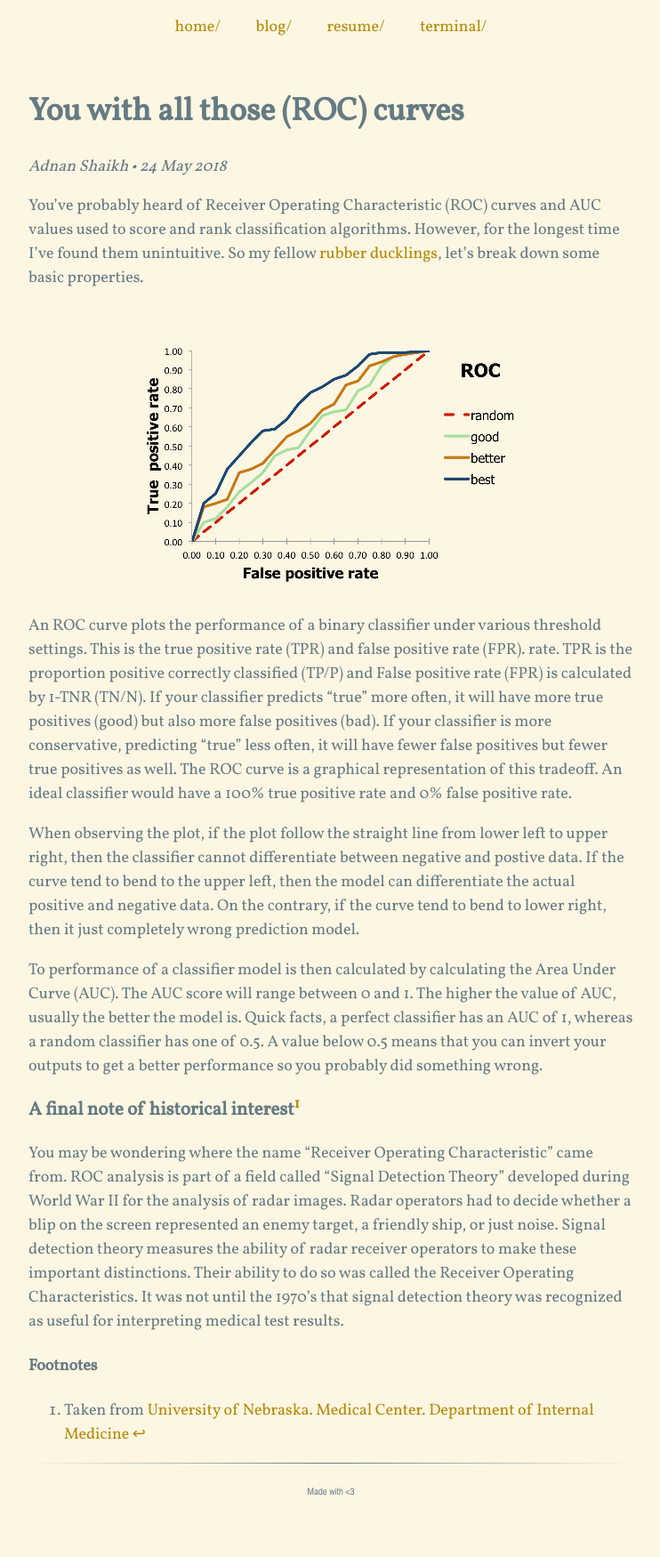
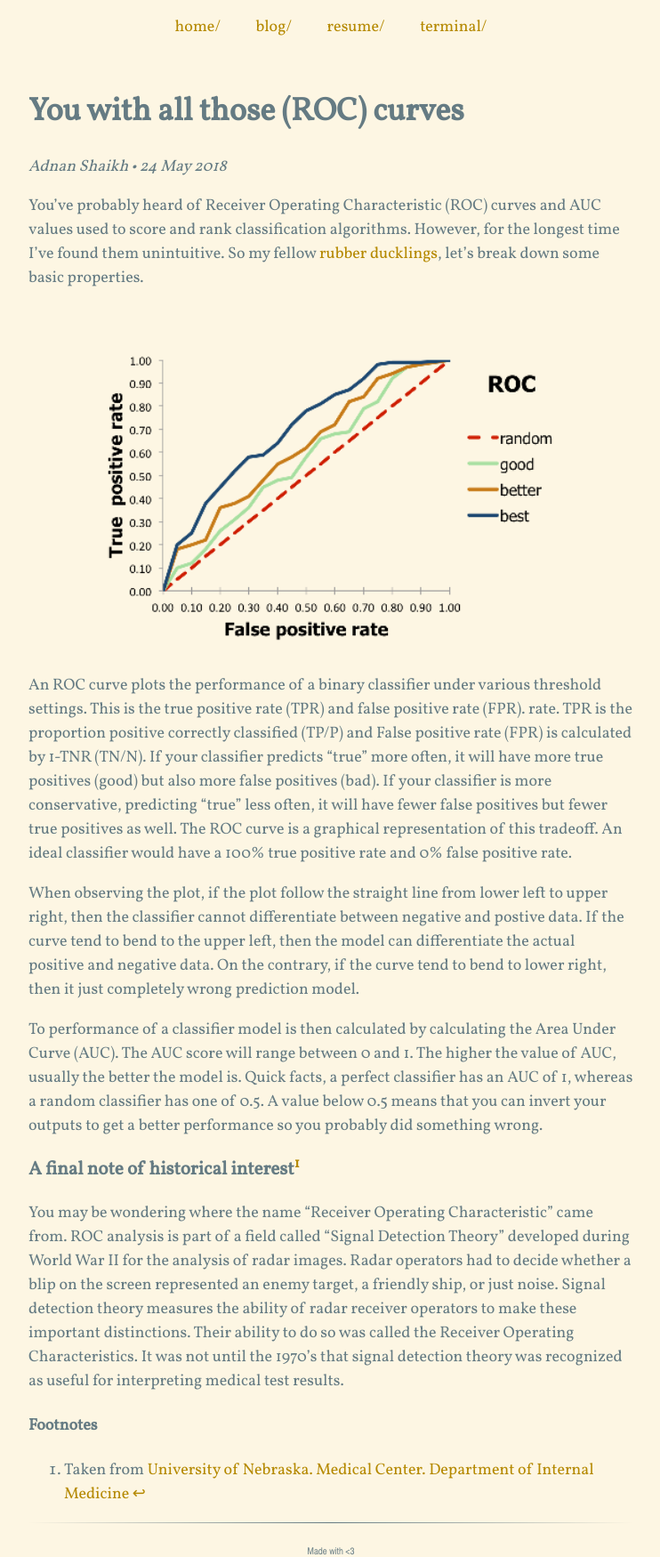
Before and after one commit to adyshake/adyshake.github.io, a Jekyll site: the page built from _posts/2018-05-24-curves.md, in a window 1280 px wide. Shown: the whole page at 89% size, without its empty margins (268-1010 px from the left). Built offline with Jekyll 4.4.1, drawn with Linux system fonts in a browser that asks for light colours; nearby versions of some CDN libraries; comment, search, counter and statistics services are not loaded; before the commit the page ends 1683 px from its top, so only the background shows below that.

Commit message:
Made roc image responsive

```diff
--- a/_posts/2018-05-24-curves.md
+++ b/_posts/2018-05-24-curves.md
@@ -61,3 +61,4 @@ test results.
     [alignment](https://en.wikipedia.org/wiki/Data_structure_alignment).
 
 [roc]: /images/roc.png
+{: width="80%"}
```
